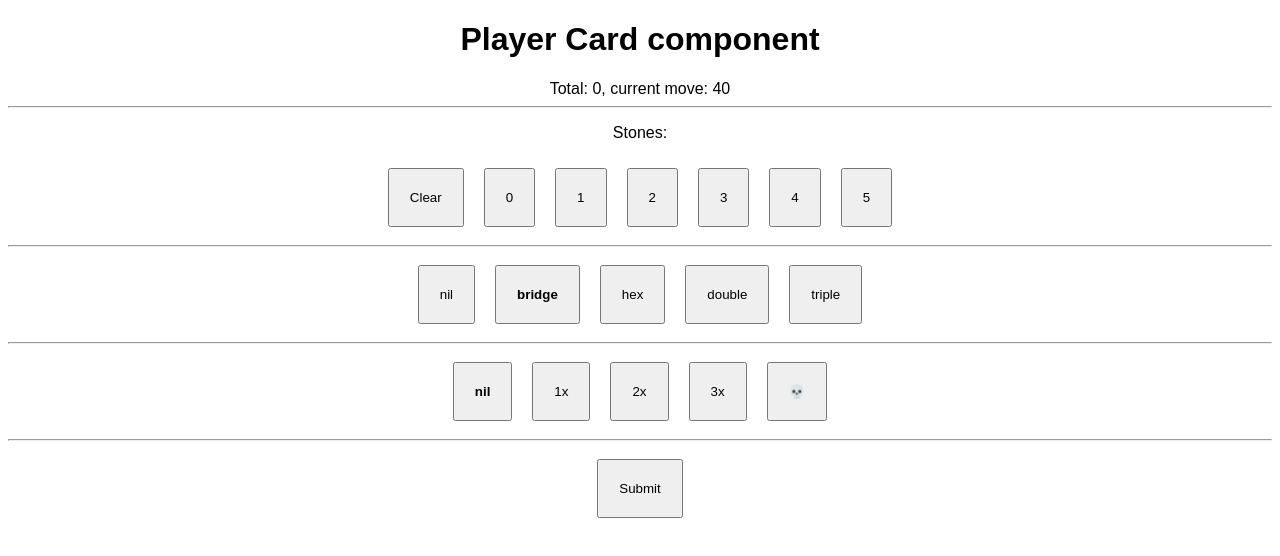
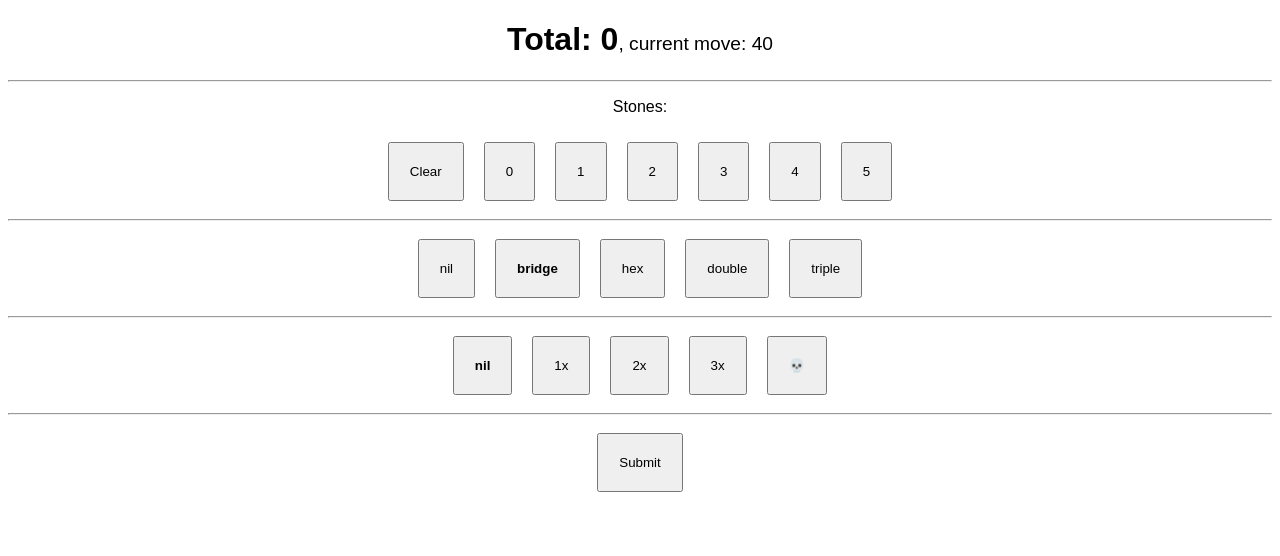
Before and after one commit to stlrczk/triominios, a React (Create React App) app: page / in a window 1280 px wide. Both pictures are taken after a click on the button "bridge". Shown: the top 556 px of the page. Built offline with nearby package versions, Linux system fonts and the light colour scheme.

Commit message:
Adjust styling, move current stone state to index

```diff
--- a/src/components/PlayerCard/ScoreIndicator.js
+++ b/src/components/PlayerCard/ScoreIndicator.js
@@ -2,7 +2,11 @@ import React from "react";
 
 export default ({ totalScore, currentMoveScore }) => (
   <div>
-    Total: {totalScore}
-    {currentMoveScore ? `, current move: ${currentMoveScore}` : null}
+    <h1>
+      Total: {totalScore}
+      {currentMoveScore ? (
+        <small>{`, current move: ${currentMoveScore}`}</small>
+      ) : null}
+    </h1>
   </div>
 );
--- a/src/components/PlayerCard/StoneCreator.js
+++ b/src/components/PlayerCard/StoneCreator.js
@@ -2,30 +2,31 @@ import React, { useState } from "react";
 
 const STONE_SIDE_NO = 3;
 const STONE_NUMBERS = [0, 1, 2, 3, 4, 5];
-const INITIAL_SIDES = { 0: 0, 1: 0, 2: 0 };
 
-export default ({ onStoneUpdate }) => {
-  const [stoneSides, setStoneSides] = useState({});
+export default ({ onStoneUpdate, currentStoneSides = {} }) => {
   const [currentSide, setCurrentSide] = useState(0);
 
   const handleStoneUpdate = (value) => {
     const updatedStone = {
-      ...stoneSides,
+      ...currentStoneSides,
       [currentSide]: value
     };
-    setStoneSides(updatedStone);
-    onStoneUpdate(Object.values(updatedStone).reduce((a, b) => a + b, 0));
+    onStoneUpdate(updatedStone);
     setCurrentSide((prevState) => (prevState + 1) % STONE_SIDE_NO);
   };
 
   const handleClearSides = () => {
-    setStoneSides(INITIAL_SIDES);
     setCurrentSide(0);
   };
 
   return (
     <div>
-      <p>Stones: {Object.values(stoneSides).map((el) => ` ${el} `)}</p>
+      <p>
+        Stones:{" "}
+        {Object.values(currentStoneSides).map((el, key) =>
+          key + 1 === currentSide ? <u> {el} </u> : ` ${el} `
+        )}
+      </p>
       <button onClick={handleClearSides}>Clear</button>
       {STONE_NUMBERS.map((stone) => (
         <button onClick={() => handleStoneUpdate(stone)}>{stone}</button>
--- a/src/components/PlayerCard/index.js
+++ b/src/components/PlayerCard/index.js
@@ -8,35 +8,35 @@ import { BONUSES, BANK_WITHDRAWALS } from "./constants";
 
 export default () => {
   const [totalPlayerScore, setTotalPlayerScore] = useState(0);
-  const [currentStoneValue, setCurrentStoneValue] = useState(0);
+  const [currentStone, setCurrentStone] = useState({});
   const [currentBonusKey, setCurrentBonusKey] = useState("nil");
   const [currentWithdraw, setCurrentWidthdraw] = useState("nil");
 
   const currentMoveScore = useMemo(() => {
     return (
-      currentStoneValue +
+      Object.values(currentStone).reduce((a, b) => a + b, 0) +
       BONUSES[currentBonusKey] +
       BANK_WITHDRAWALS[currentWithdraw]
     );
-  }, [currentStoneValue, currentBonusKey, currentWithdraw]);
+  }, [currentStone, currentBonusKey, currentWithdraw]);
 
   const submitMove = () => {
     setTotalPlayerScore(totalPlayerScore + currentMoveScore);
-    setCurrentStoneValue(0);
+    setCurrentStone({});
     setCurrentBonusKey("nil");
     setCurrentWidthdraw("nil");
   };
 
   return (
     <div>
-      <h1>Player Card component</h1>
       <ScoreIndicator
         totalScore={totalPlayerScore}
         currentMoveScore={currentMoveScore}
       />
       <hr />
       <StoneCreator
-        onStoneUpdate={(stoneValue) => setCurrentStoneValue(stoneValue)}
+        onStoneUpdate={(stoneValue) => setCurrentStone(stoneValue)}
+        currentStoneSides={currentStone}
       />
       <hr />
       <BonusPicker
--- a/src/styles.css
+++ b/src/styles.css
@@ -1,6 +1,11 @@
 .App {
   font-family: sans-serif;
   text-align: center;
+}
+
+small {
+  font-size: 60%;
+  font-weight: normal;
 }
 
 button {
```
